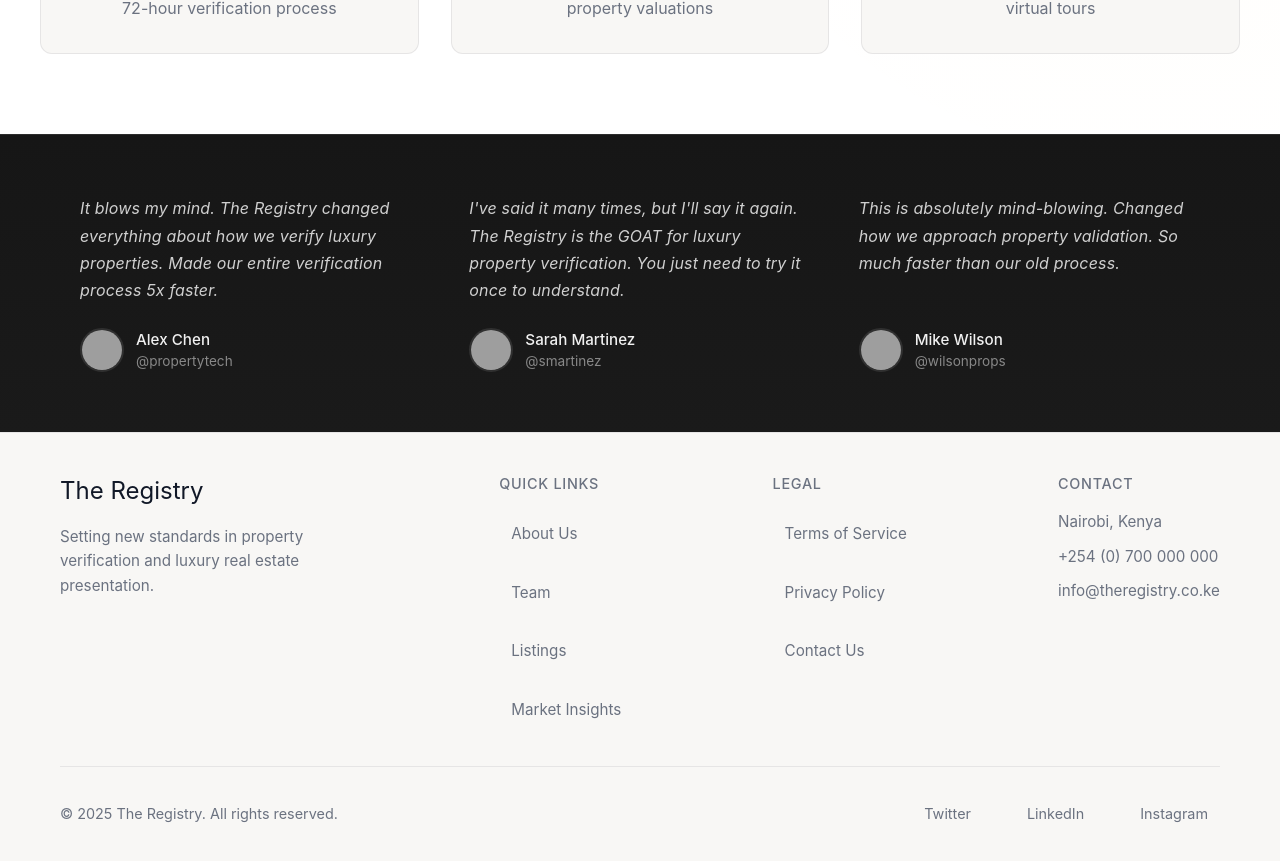
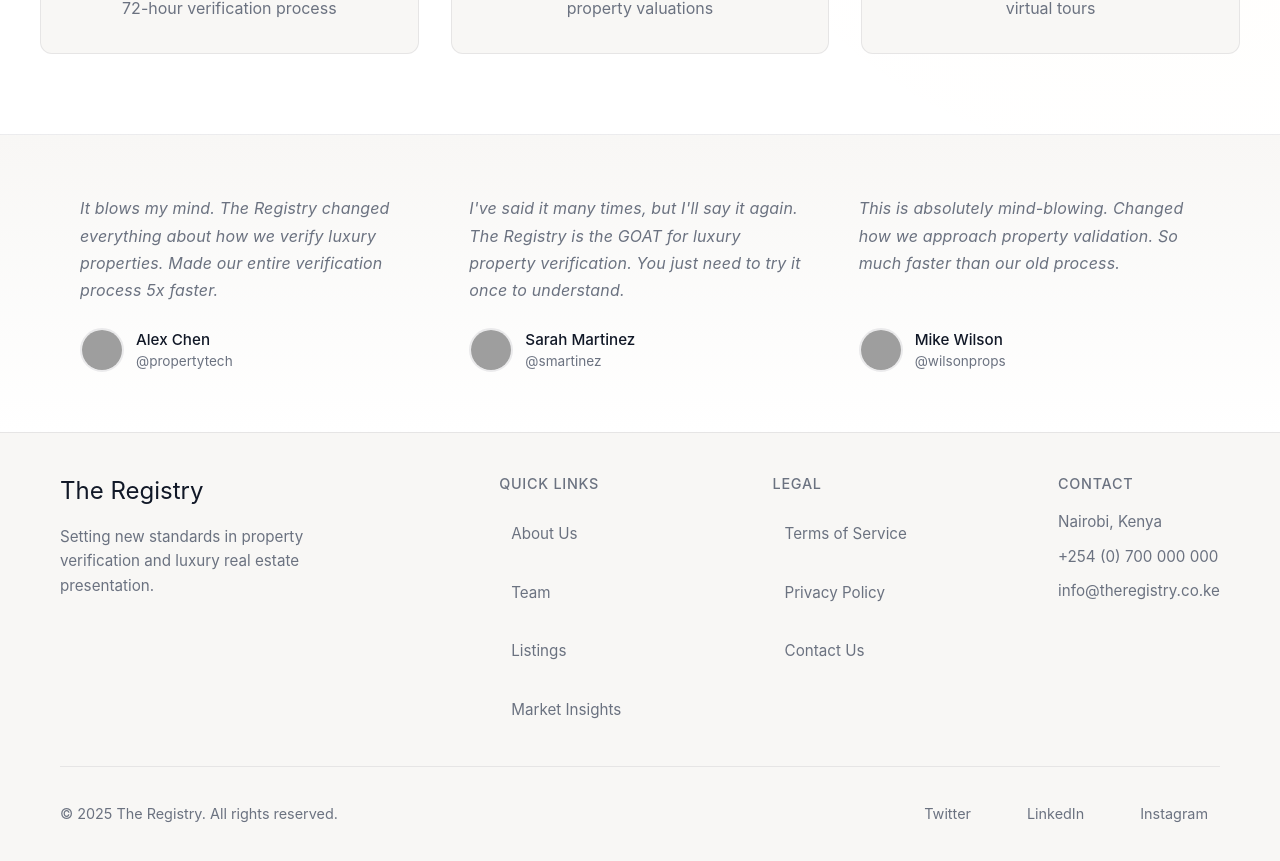
Before and after one commit to RonKG/verity-site, a Next.js app: page / in a window 1280 px wide. Shown: the part 1860-2721 px from the top of the page. Built offline with nearby package versions, Linux system fonts and the light colour scheme; grey boxes are pictures that could not be loaded.

Commit message:
feat(theme): migrate testimonials section to use CSS theme variables

```diff
--- a/components/CredibilitySection.jsx
+++ b/components/CredibilitySection.jsx
@@ -22,11 +22,12 @@ export default function CredibilitySection() {
 
   return (
     <section style={{
-      backgroundColor: "#161616",
+      backgroundColor: "var(--theme-surface)",
       padding: "60px 0",
-      color: "#f0f0f0",
-      borderTop: "1px solid rgba(255,255,255,0.08)",
-      background: "linear-gradient(to bottom, #161616, #1a1a1a)"
+      color: "var(--theme-text)",
+      borderTop: `1px solid var(--theme-border)`,
+      background: `linear-gradient(to bottom, var(--theme-surface), var(--theme-bg))`,
+      transition: 'background-color 0.3s ease, color 0.3s ease'
     }}>
       <div style={{
         maxWidth: "1200px",
@@ -50,12 +51,13 @@ export default function CredibilitySection() {
             <p style={{
               fontSize: "1rem",
               marginBottom: "1.5rem",
-              color: "#d0d0d0",
+              color: "var(--theme-text-muted)",
               flex: "1 1 auto",
               fontWeight: "400",
               lineHeight: "1.7",
               fontStyle: "italic",
-              letterSpacing: "0.01em"
+              letterSpacing: "0.01em",
+              transition: 'color 0.3s ease'
             }}>
               {testimonial.quote}
             </p>
@@ -71,22 +73,24 @@ export default function CredibilitySection() {
                   width: "44px",
                   height: "44px",
                   borderRadius: "50%",
-                  border: "2px solid rgba(255,255,255,0.1)"
+                  border: `2px solid var(--theme-border)`
                 }}
               />
               <div>
                 <p style={{
                   fontSize: "0.95rem",
-                  color: "#f0f0f0",
+                  color: "var(--theme-text)",
                   margin: 0,
                   fontWeight: "500",
+                  transition: 'color 0.3s ease'
                 }}>
                   {testimonial.authorName}
                 </p>
                 <p style={{
                   fontSize: "0.85rem",
                   margin: 0,
-                  color: "#888",
+                  color: "var(--theme-text-muted)",
+                  transition: 'color 0.3s ease'
                 }}>
                   {testimonial.handle}
                 </p>
```
